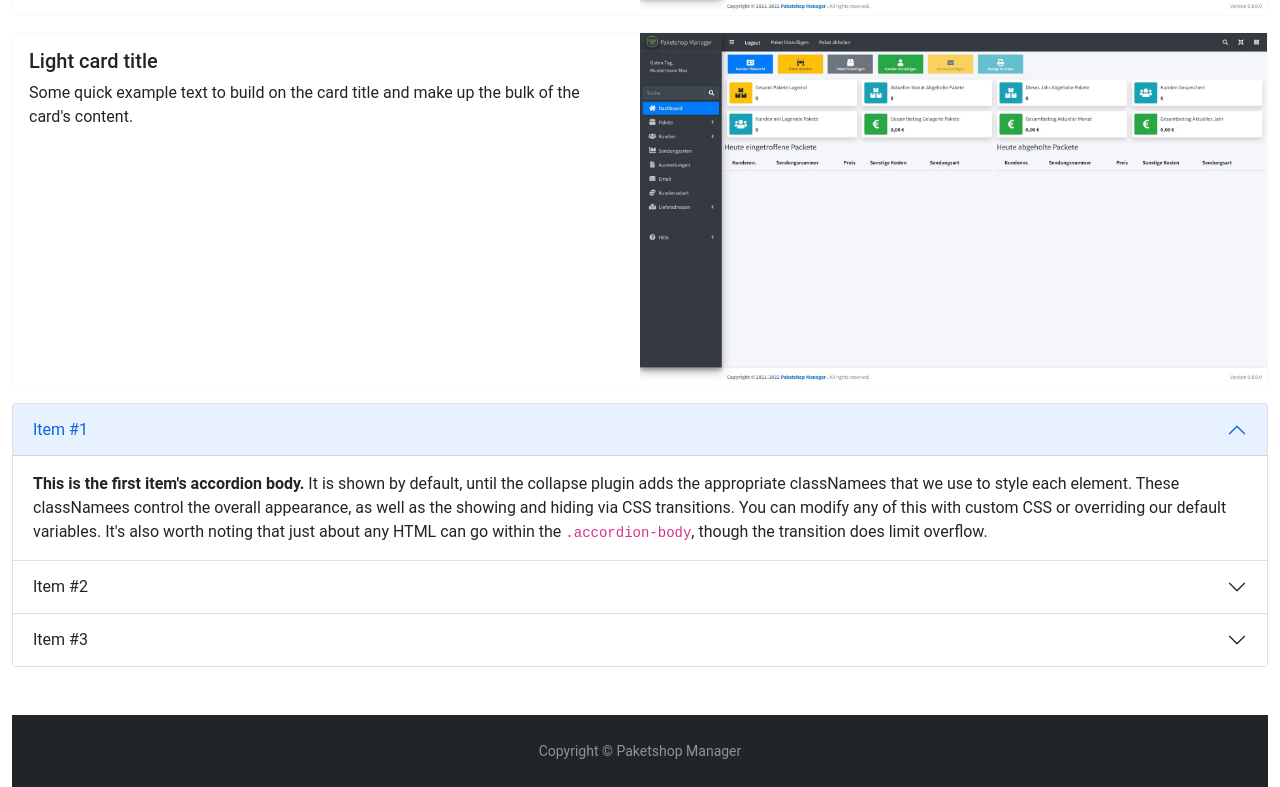
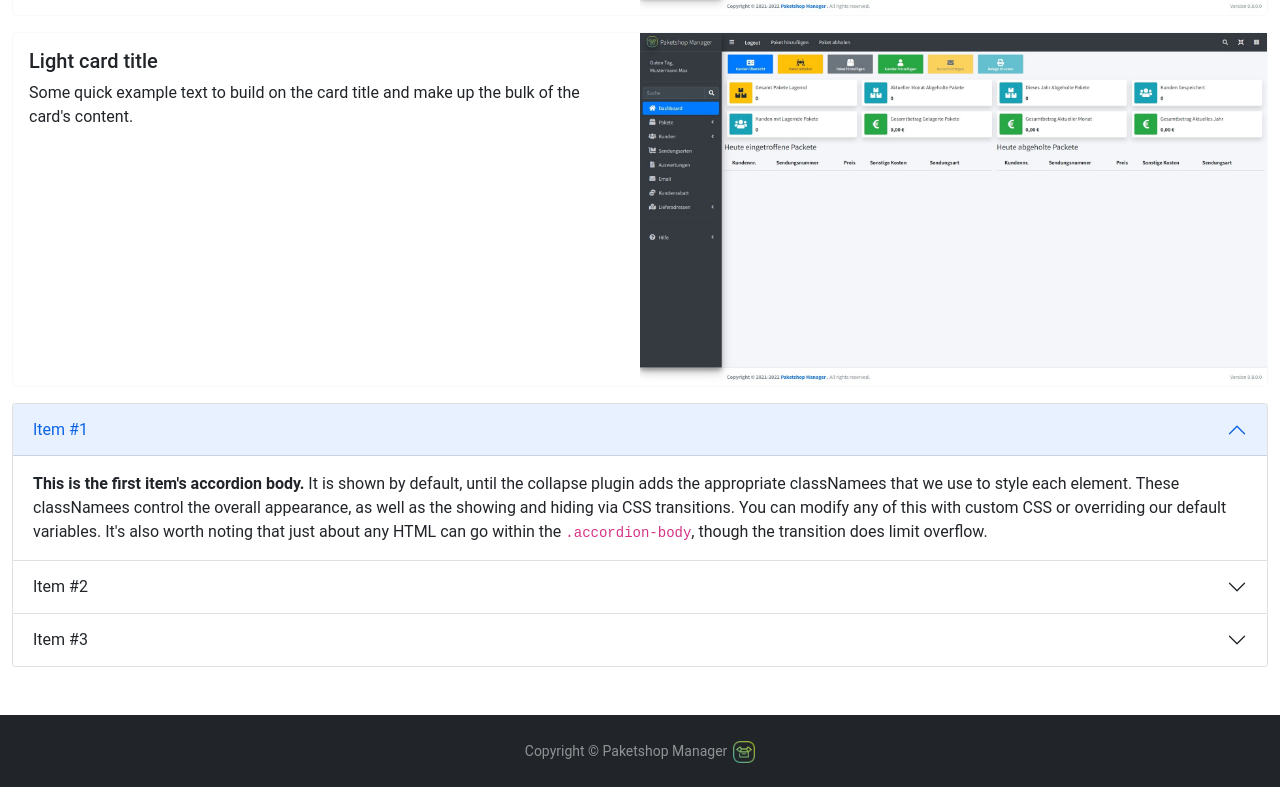
Before and after one commit to AlexanderPolzhofer/PSM-landing-page, a React (Create React App) app: page / in a window 1280 px wide. Shown: the part 1020-1807 px from the top of the page. Built offline with nearby package versions, Linux system fonts and the light colour scheme.

Commit message:
adding logo to footer component

```diff
--- a/src/App.js
+++ b/src/App.js
@@ -10,6 +10,7 @@ import Footer from './components/footer/Footer';
 
 export default function App() {
   return (
+    <div>
       <AppContainer>
         <div className={styles.blockElem}>
           <div className={styles.blockElemElem}>
@@ -53,7 +54,8 @@ export default function App() {
         <Card />
         <Card />
         <Accordion />
+      </AppContainer>
       <Footer />
-    </AppContainer>
+    </div >
   )
 }
--- a/src/components/footer/Footer.jsx
+++ b/src/components/footer/Footer.jsx
@@ -4,7 +4,9 @@ export default function Footer() {
     return (
         <footer id="sticky-footer" className="flex-shrink-0 py-4 bg-dark text-white-50" >
             <div className="container text-center">
-                <small>Copyright &copy; Paketshop Manager</small>
+                <small>Copyright &copy; Paketshop Manager
+                    <img src={process.env.PUBLIC_URL + 'images/logo.png'} alt='logo' height='2%' width='2%' style={{marginLeft: '0.5%'}}/>
+                </small>
             </div>
         </footer>)
 }
```
Also changed, not shown: 1 other file (tests, documents, lock files or other folders). Lines whose indentation alone changed are shown as unchanged.
